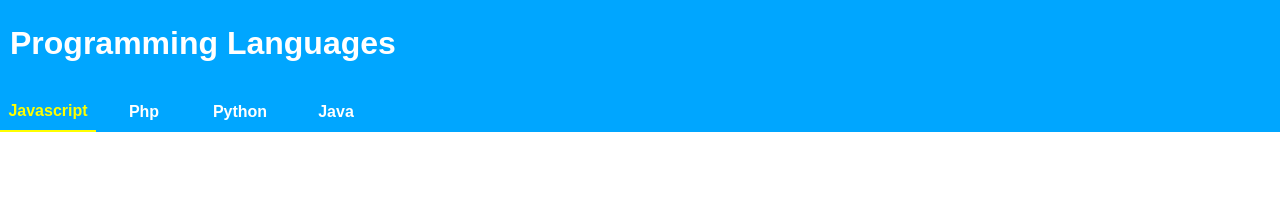
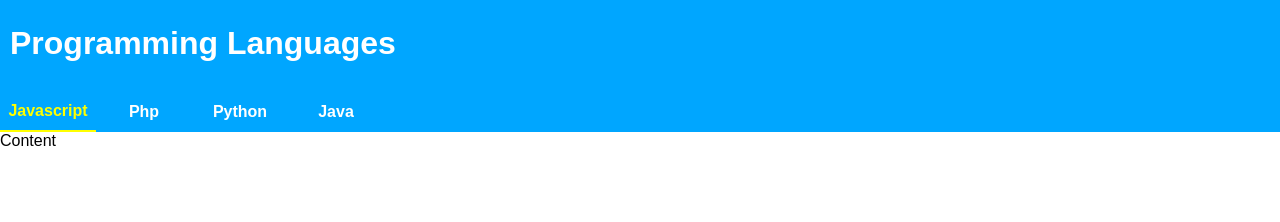
Before and after one commit to alinorozi98/ali-norozi-week13, a React (Vite) app: page / in a window 1280 px wide. Shown: the top 222 px of the page. Built offline with nearby package versions, Linux system fonts and the light colour scheme.

Commit message:
Creating a content component to generate the content for each tab.

```diff
--- a/src/App.jsx
+++ b/src/App.jsx
@@ -1,6 +1,7 @@
 import Tabs from './Tabs'
 import { useState , useEffect } from "react";
 import './App.css'
+import Content from './Content';
 
 
 function App() {
@@ -13,11 +14,13 @@ function App() {
 
 
   return (
-
+    <>
      <div className='header'>
       <h1>Programming Languages</h1>
       <Tabs counter = {counter} setCounter= {setCounter} />
     </div>
+    <Content />
+    </>
 
   )
 }
--- /dev/null
+++ b/src/Content.jsx
@@ -0,0 +1,9 @@
+
+
+function Content() {
+  return (
+    <div>Content</div>
+  )
+}
+
+export default Content
```
